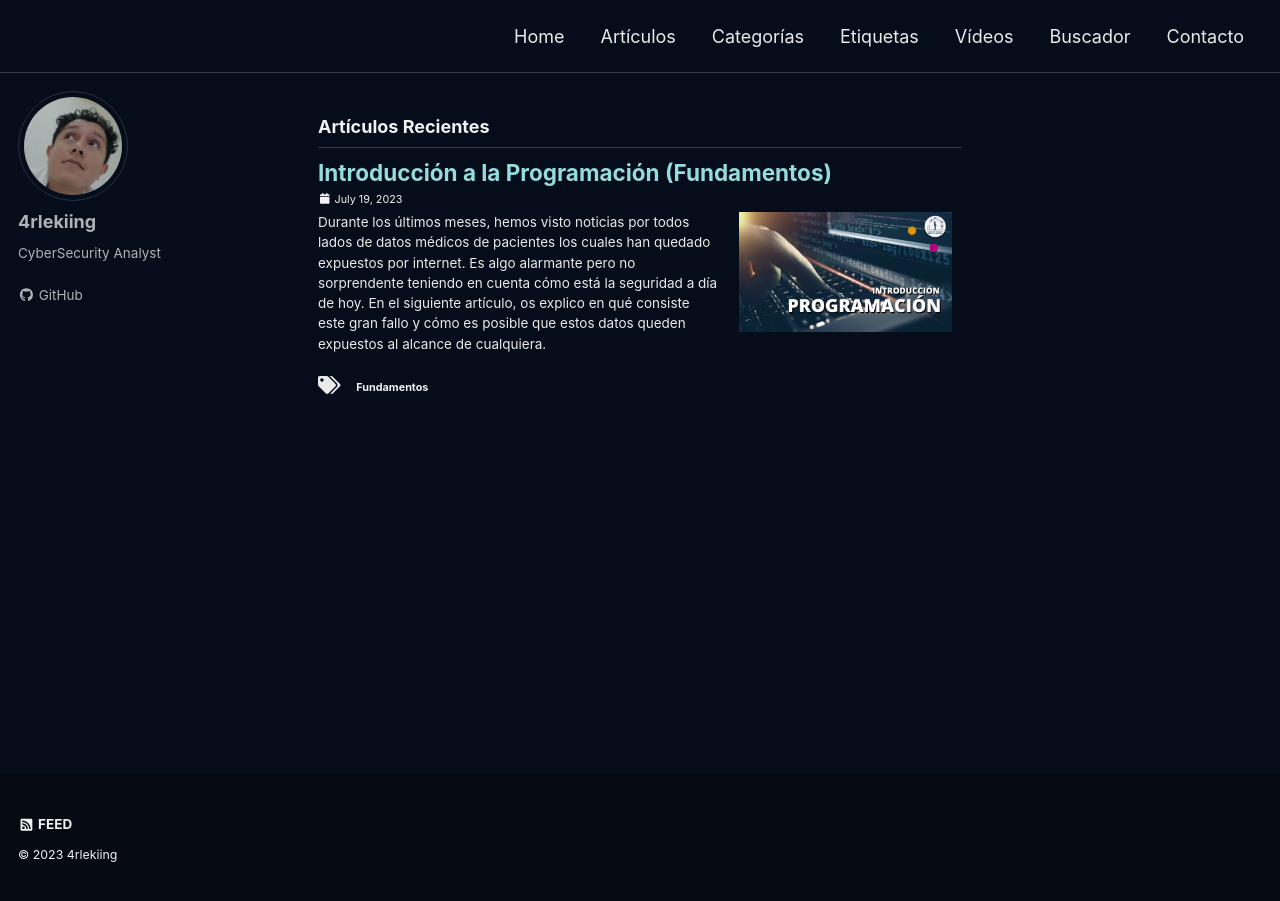
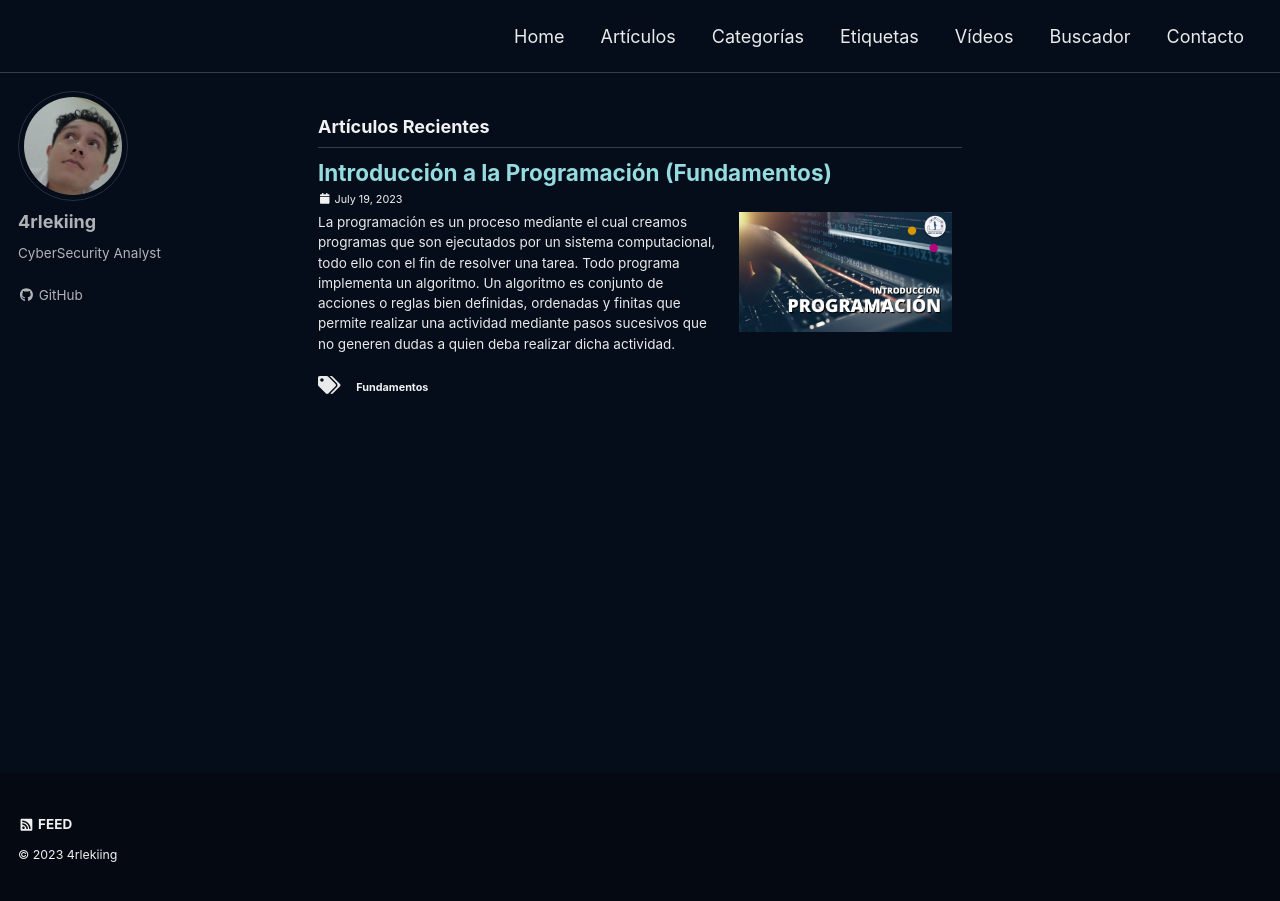
Before and after one commit to 4rleking/4rleking.github.io, a Jekyll site: the page built from index.html, in a window 1280 px wide. Built offline with Jekyll 4.4.1, drawn with Linux system fonts in a browser that asks for light colours; cached includes are drawn as plain includes; a script that is not in the unit is left out; the list of posts is cut into pages by our own code.

Commit message:
Update 2023-07-19-Introduccion-Programacion.md

```diff
--- a/_posts/2023-07-19-Introduccion-Programacion.md
+++ b/_posts/2023-07-19-Introduccion-Programacion.md
@@ -1,7 +1,11 @@
 ---
 layout: single
 title: Introducción a la Programación (Fundamentos)
-excerpt: "Durante los últimos meses, hemos visto noticias por todos lados de datos médicos de pacientes los cuales han quedado expuestos por internet. Es algo alarmante pero no sorprendente teniendo en cuenta cómo está la seguridad a día de hoy. En el siguiente artículo, os explico en qué consiste este `gran fallo` y cómo es posible que estos datos queden expuestos al alcance de cualquiera."
+excerpt: "La programación es un proceso mediante el cual creamos programas que son ejecutados por un
+sistema computacional, todo ello con el fin de resolver una tarea. Todo programa implementa un
+algoritmo. Un algoritmo es conjunto de acciones o reglas bien definidas, ordenadas y finitas que
+permite realizar una actividad mediante pasos sucesivos que no generen dudas a quien deba realizar
+dicha actividad."
 date: 2023-07-19
 classes: wide
 header:
```
